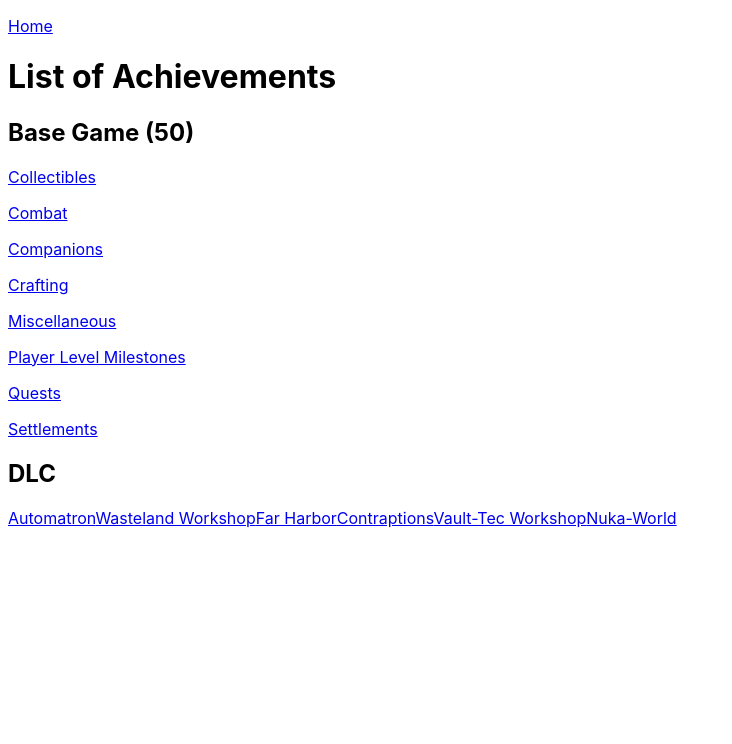
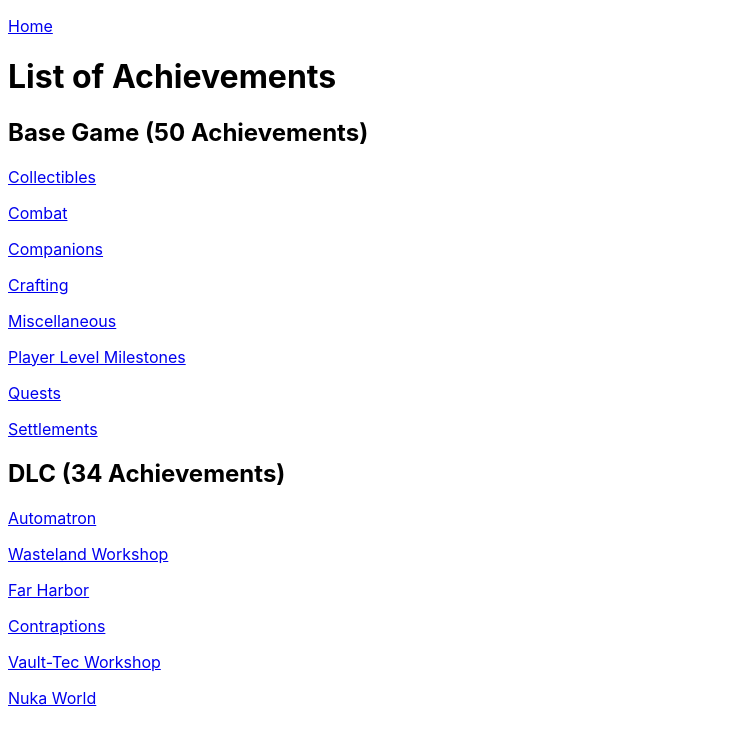
Before and after one commit to snaramirez872/fanmade-fallout4-game-guide, a React (Vite) app: page /achievement-guides in a window 1280 px wide. Shown: the top 744 px of the page, without its empty margins (0-732 px from the left). Built offline with nearby package versions, Linux system fonts and the light colour scheme.

Commit message:
prep work for DLC achievements

```diff
--- a/src/App.jsx
+++ b/src/App.jsx
@@ -10,6 +10,14 @@
 import PlayerMilestones from './components/achievements/PlayerMilestones';
 import QuestA from './components/achievements/QuestA';
 import SettlementMilestones from './components/achievements/SettlementA';
+
+import Automatron from './components/achievements/DLC/Automatron';
+import WastelandWorkshop from './components/achievements/DLC/WW';
+import FarHarbor from './components/achievements/DLC/FarHarbor';
+import Contraptions from './components/achievements/DLC/Contraptions';
+import VaultTecWorksop from './components/achievements/DLC/VTW';
+import NukaWorld from './components/achievements/DLC/NukaWorld';
+
 import GameGuidesHome from './components/game-guides/GameGuideHome';
 
 function App() {
@@ -18,6 +26,12 @@
     <Router>
       <div className='app'>
         <Routes>
+          <Route path='/achievement-guides/automatron' element={<Automatron />} />
+          <Route path='/achievement-guides/wasteland-workshop' element={<WastelandWorkshop />} />
+          <Route path='/achievement-guides/far-harbor' element={<FarHarbor />} />
+          <Route path='/achievement-guides/contraptions' element={<Contraptions />} />
+          <Route path='/achievement-guides/vault-tec-workshop' element={<VaultTecWorksop />} />
+          <Route path='/achievement-guides/nuka-world' element={<NukaWorld />} />
           <Route path='/achievement-guides/collectibles' element={<CollectibleA />} />
           <Route path='/achievement-guides/combat' element={<CombatA />} />
           <Route path='/achievement-guides/companions' element={<CompanionA />} />
--- a/src/components/achievements/AchievementHome.jsx
+++ b/src/components/achievements/AchievementHome.jsx
@@ -9,7 +9,7 @@
             </Link>
             <h1>List of Achievements</h1>
             <section className='base-list'>
-                <h2>Base Game (50)</h2>
+                <h2>Base Game (50 Achievements)</h2>
                 <Link to='/achievement-guides/collectibles'>
                     <p>Collectibles</p>
                 </Link>
@@ -36,13 +36,25 @@
                 </Link>
             </section>
             <section className='dlc-list'>
-                <h2>DLC</h2>
-                <a href='#'>Automatron</a>
-                <a href='#'>Wasteland Workshop</a>
-                <a href='#'>Far Harbor</a>
-                <a href='#'>Contraptions</a>
-                <a href='#'>Vault-Tec Workshop</a>
-                <a href='#'>Nuka-World</a>
+                <h2>DLC (34 Achievements)</h2>
+                <Link to='/achievement-guides/automatron'>
+                    <p>Automatron</p>
+                </Link>
+                <Link to='/achievement-guides/wasteland-workshop'>
+                    <p>Wasteland Workshop</p>
+                </Link>
+                <Link to='/achievement-guides/far-harbor'>
+                    <p>Far Harbor</p>
+                </Link>
+                <Link to='/achievement-guides/contraptions'>
+                    <p>Contraptions</p>
+                </Link>
+                <Link to='/achievement-guides/vault-tec-workshop'>
+                    <p>Vault-Tec Workshop</p>
+                </Link>
+                <Link to='/achievement-guides/nuka-world'>
+                    <p>Nuka World</p>
+                </Link>
             </section>
         </div>
     );
--- /dev/null
+++ b/src/components/achievements/DLC/Automatron.jsx
@@ -0,0 +1,25 @@
+import React from "react";
+import { Link } from "react-router-dom";
+import Table from "../../reusable/Table";
+import Disclaimer from "../../reusable/Disclaimer";
+
+function Automatron() {
+    const automatron = [];
+
+    return (
+        <div className='automatron'>
+            <Link to='/achievement-guides'>
+                <p>Back</p>
+            </Link>
+            <section className='sec-intro'>
+                <p>[Replace with Text]</p>
+            </section>
+            <section className='main'>
+                <Table dat={automatron} />
+                <Disclaimer />
+            </section>
+        </div>
+    );
+}
+
+export default Automatron;
--- /dev/null
+++ b/src/components/achievements/DLC/Contraptions.jsx
@@ -0,0 +1,25 @@
+import React from "react";
+import { Link } from "react-router-dom";
+import Table from "../../reusable/Table";
+import Disclaimer from "../../reusable/Disclaimer";
+
+function Contraptions() {
+    const contraptions = [];
+
+    return (
+        <div className='contraptions'>
+            <Link to='/achievement-guides'>
+                <p>Back</p>
+            </Link>
+            <section className='sec-intro'>
+                <p>[Replace with Text]</p>
+            </section>
+            <section className='main'>
+                <Table dat={contraptions} />
+                <Disclaimer />
+            </section>
+        </div>
+    );
+}
+
+export default Contraptions;
--- /dev/null
+++ b/src/components/achievements/DLC/FarHarbor.jsx
@@ -0,0 +1,25 @@
+import React from "react";
+import { Link } from "react-router-dom";
+import Table from "../../reusable/Table";
+import Disclaimer from "../../reusable/Disclaimer";
+
+function FarHarbor() {
+    const farHarbor = [];
+
+    return (
+        <div className='farHarbor'>
+            <Link to='/achievement-guides'>
+                <p>Back</p>
+            </Link>
+            <section className='sec-intro'>
+                <p>[Replace with Text]</p>farharbor
+            </section>
+            <section className='main'>
+                <Table dat={farHarbor} />
+                <Disclaimer />
+            </section>
+        </div>
+    );
+}
+
+export default FarHarbor;
--- /dev/null
+++ b/src/components/achievements/DLC/NukaWorld.jsx
@@ -0,0 +1,25 @@
+import React from "react";
+import { Link } from "react-router-dom";
+import Table from "../../reusable/Table";
+import Disclaimer from "../../reusable/Disclaimer";
+
+function NukaWorld() {
+    const nukaWorld = [];
+
+    return (
+        <div className='nukaWorld'>
+            <Link to='/achievement-guides'>
+                <p>Back</p>
+            </Link>
+            <section className='sec-intro'>
+                <p>[Replace with Text]</p>
+            </section>
+            <section className='main'>
+                <Table dat={nukaWorld} />
+                <Disclaimer />
+            </section>
+        </div>
+    );
+}
+
+export default NukaWorld;
--- /dev/null
+++ b/src/components/achievements/DLC/VTW.jsx
@@ -0,0 +1,25 @@
+import React from "react";
+import { Link } from "react-router-dom";
+import Table from "../../reusable/Table";
+import Disclaimer from "../../reusable/Disclaimer";
+
+function VaultTecWorksop() {
+    const vaultTec = [];
+
+    return (
+        <div className='vaultTec'>
+            <Link to='/achievement-guides'>
+                <p>Back</p>
+            </Link>
+            <section className='sec-intro'>
+                <p>[Replace with Text]</p>
+            </section>
+            <section className='main'>
+                <Table dat={vaultTec} />
+                <Disclaimer />
+            </section>
+        </div>
+    );
+}
+
+export default VaultTecWorksop;
--- /dev/null
+++ b/src/components/achievements/DLC/WW.jsx
@@ -0,0 +1,25 @@
+import React from "react";
+import { Link } from "react-router-dom";
+import Table from "../../reusable/Table";
+import Disclaimer from "../../reusable/Disclaimer";
+
+function WastelandWorkshop() {
+    const wasteland = [];
+
+    return (
+        <div className='wasteland'>
+            <Link to='/achievement-guides'>
+                <p>Back</p>
+            </Link>
+            <section className='sec-intro'>
+                <p>[Replace with Text]</p>
+            </section>
+            <section className='main'>
+                <Table dat={wasteland} />
+                <Disclaimer />
+            </section>
+        </div>
+    );
+}
+
+export default WastelandWorkshop;
```
